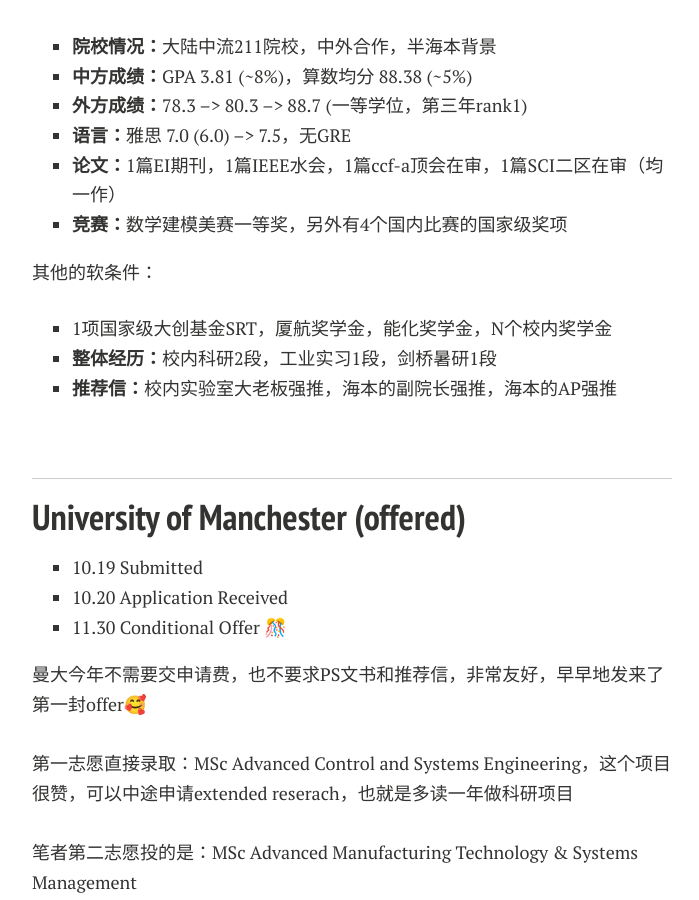
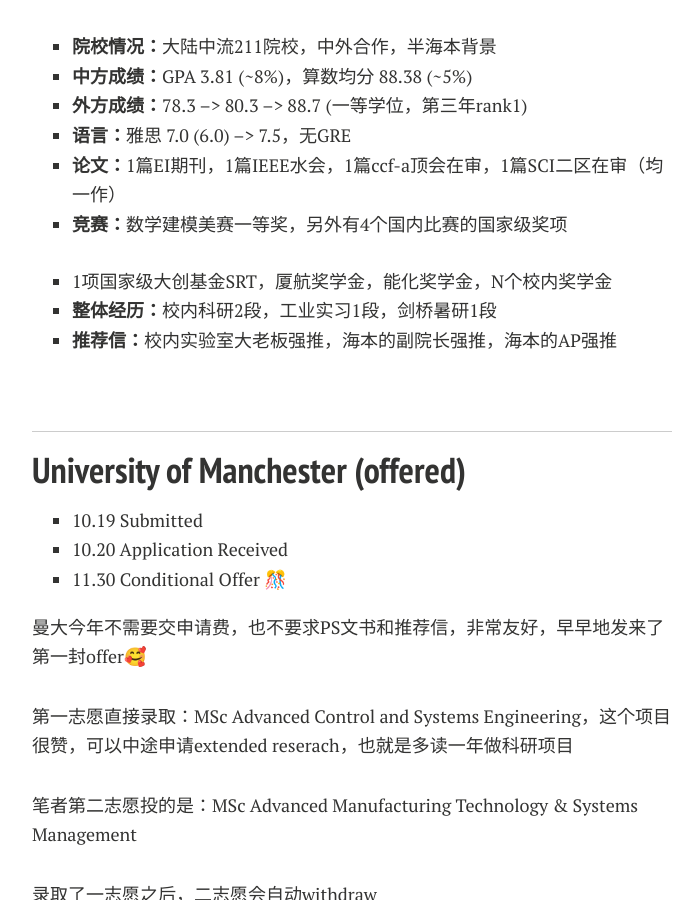
Before and after one commit to GuangLun2000/GuangLun2000.github.io, a Jekyll site: the page built from blogs/24fall.md, in a window 1280 px wide and 900 px high, scrolled down 654 px. Shown: the whole window, without its empty margins (288-987 px from the left). Built offline with Jekyll 4.4.1, drawn with Linux system fonts in a browser that asks for light colours; nearby versions of some CDN libraries; comment, search, counter and statistics services are not loaded; a style sheet for code colours, icons or effects is not loaded.

Commit message:
Update 24fall.md

```diff
--- a/blogs/24fall.md
+++ b/blogs/24fall.md
@@ -32,8 +32,6 @@
 - **语言：**雅思 7.0 (6.0) --> 7.5，无GRE
 - **论文：**1篇EI期刊，1篇IEEE水会，1篇ccf-a顶会在审，1篇SCI二区在审（均一作）
 - **竞赛：**数学建模美赛一等奖，另外有4个国内比赛的国家级奖项
-
-其他的软条件：
 
 - 1项国家级大创基金SRT，厦航奖学金，能化奖学金，N个校内奖学金
 - **整体经历：**校内科研2段，工业实习1段，剑桥暑研1段
```
